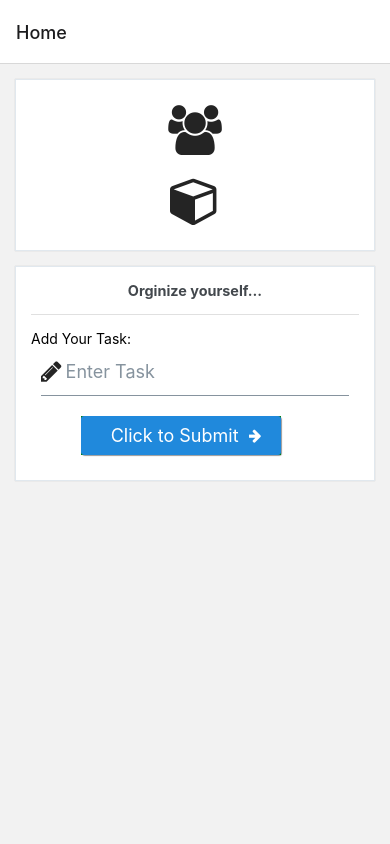
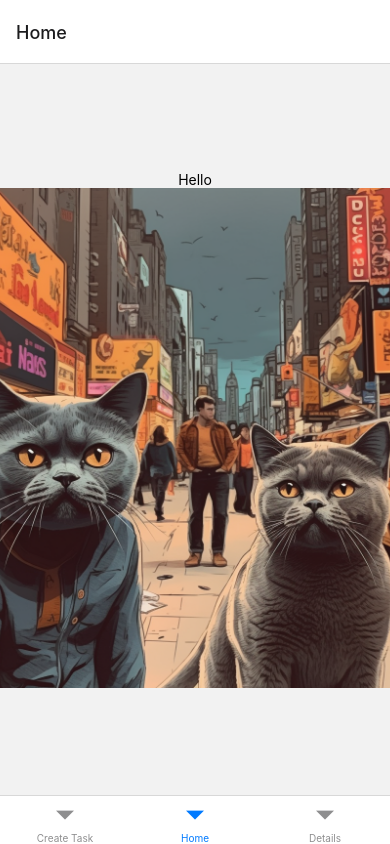
Before and after one commit to JasonParks253/MobileToDoApp, a React Native app: screen / in a window 390 px wide. Built offline with nearby package versions, Linux system fonts and the light colour scheme.

Commit message:
added tab nav bar

```diff
--- a/App.js
+++ b/App.js
@@ -1,50 +1,21 @@
-import { StatusBar } from 'expo-status-bar';
 import { StyleSheet, Text, View } from 'react-native';
 import Display from './components/displayTask';
 import React from 'react';
 import { NavigationContainer } from '@react-navigation/native';
-import { createNativeStackNavigator } from '@react-navigation/native-stack';
-import { Input, Card, ListItem, Button, Icon } from 'react-native-elements';
+import { createBottomTabNavigator } from '@react-navigation/bottom-tabs';
+import { Details } from './screens/selectTaskScreen';
+import { HomeScreen } from './screens/homeScreen';
 
-const Contact = ({ navigation }) => {
-  return (
-    <View style={{ flex: 1, alignItems: 'center', justifyContent: 'center' }}>
-      <Text>Hello, please contact me at the following...</Text>
-      <Card>
-          <Card.Title>
-              Contact Info
-          </Card.Title>
-          <Card.Divider />
-          <Text>jskate@gmail.com</Text>
-      </Card>
-  </View>
-  )
-};
-
-const DetailsScreen = ({ navigation }) => {
-  return (
-    <View style={{ flex: 1, alignItems: 'center', justifyContent: 'center' }}>
-      <Icon
-        name='sc-telegram'
-        type='evilicon'
-        color='#517fa4'
-        size={130}
-        onPress={() => console.log('hello')}
-      />
-    </View>
-  );
-}
-
-const Stack = createNativeStackNavigator();
+const Tab = createBottomTabNavigator();
 
 export default function App() {
   return (
     <NavigationContainer style={styles.container}>
-      <Stack.Navigator initialRouteName='Home'>
-        <Stack.Screen name='Home' component={Display} />
-        <Stack.Screen name='Contact' component={Contact} />
-        <Stack.Screen name="Details" component={DetailsScreen} />
-      </Stack.Navigator>
+      <Tab.Navigator initialRouteName='Home' swipeEnabled style={{backgroundColor: 'blue'}}>
+        <Tab.Screen name='Create Task' component={Display} />
+        <Tab.Screen name='Home' component={HomeScreen} />
+        <Tab.Screen name="Details" component={Details} />
+      </Tab.Navigator>
     </NavigationContainer>
   );
 }
@@ -56,4 +27,8 @@ const styles = StyleSheet.create({
     alignItems: 'center',
     justifyContent: 'center',
   },
+  tabBar: {
+    activeTintColor: '#FFC300',
+
+  }
 });
--- a/components/displayTask.js
+++ b/components/displayTask.js
@@ -19,24 +19,6 @@ export const Display = ({ navigation }) => {
 
     return (
         <View>
-            <Card>
-                <View style={{margin: 10}}>
-                    <Icon
-                        type='font-awesome'
-                        name='group'
-                        size={50}
-                        onPress={() => navigation.navigate('Contact')}
-                    />
-                </View>
-                <View style={{margin: 10}}>
-                    <Icon
-                        type='font-awesome'
-                        name='cube'
-                        size={50}
-                        onPress={() => navigation.navigate('Details')}
-                    />
-                </View>
-            </Card>
             <Card style={styles.cardRow}>
                 <Card.Title>Orginize yourself...</Card.Title>
                 <Card.Divider />
@@ -73,7 +55,6 @@ export const Display = ({ navigation }) => {
                     }}
                 />
             </Card>
-
         </View>
     )
 };
--- a/package.json
+++ b/package.json
@@ -9,6 +9,7 @@
     "web": "expo start --web"
   },
   "dependencies": {
+    "@react-navigation/bottom-tabs": "^6.5.7",
     "@react-navigation/native": "^6.1.6",
     "@react-navigation/native-stack": "^6.9.12",
     "@reduxjs/toolkit": "^1.9.5",
--- /dev/null
+++ b/screens/homeScreen.js
@@ -0,0 +1,25 @@
+import { Input, Card, ListItem, Button, Icon } from 'react-native-elements';
+import { StyleSheet, Text, View, Image } from 'react-native';
+
+export const HomeScreen = ({ navigation }) => {
+    return (
+      <View style={{ flex: 1, alignItems: 'center', justifyContent: 'center' }}>
+        <Text>Hello</Text>
+        <Image
+           style={styles.logo}
+           source={require('../assets/cats.png')}
+        />
+      </View>
+    );
+}
+
+const styles = StyleSheet.create({
+    container: {
+      paddingTop: 50,
+    },
+    logo: {
+        width: 500,
+        height: 500,
+
+    },
+  });
--- a/screens/selectTaskScreen.js
+++ b/screens/selectTaskScreen.js
@@ -1,13 +1,40 @@
 import { Input, Card, ListItem, Button, Icon } from 'react-native-elements';
 import { StyleSheet, Text, View } from 'react-native';
 
-const SelectTaskScreen = () => {
+export const Details = ({ navigation }) => {
     return (
-        <View>
-            <Text>Manage Tasks</Text>
-            <Button />
-        </View>
-    )
-};
+      <View style={{ flex: 1, alignItems: 'center', justifyContent: 'center' }}>
+        <Icon
+          name='sc-telegram'
+          type='evilicon'
+          color='#517fa4'
+          size={130}
+          onPress={() => console.log('hello')}
+        />
+        <Text>Hello, please contact me at the following...</Text>
+        <Card style={styles.card}>
+            <Card.Title>
+                Contact Info
+            </Card.Title>
+            <Card.Divider />
+            <Text>jskate.parks@gmail.com</Text>
+        </Card>
+      </View>
+    );
+  }
 
-export default SelectTaskScreen;
+const styles = StyleSheet.create({
+    container: {
+        flex: 1,
+        backgroundColor: 'tan',
+        alignItems: 'center',
+        justifyContent: 'center',
+    },
+    card: {
+        flex: 1,
+        backgroundColor: 'gray',
+        color: 'white',
+    }
+});
+
+export default Details;
```
Also changed, not shown: screens/contactScreen.js (+26 -3 lines), assets/cats.png (added), 1 other file (tests, documents, lock files or other folders).
